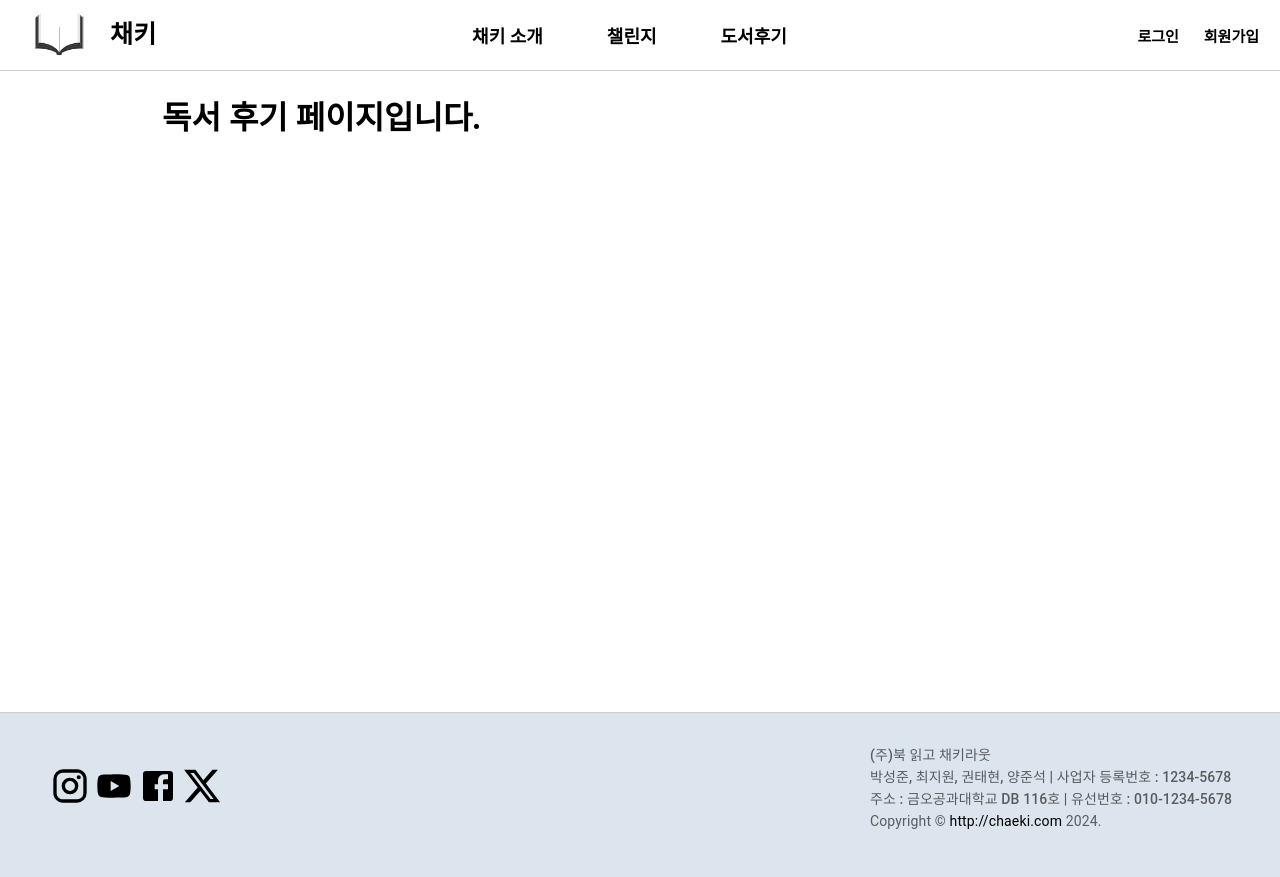
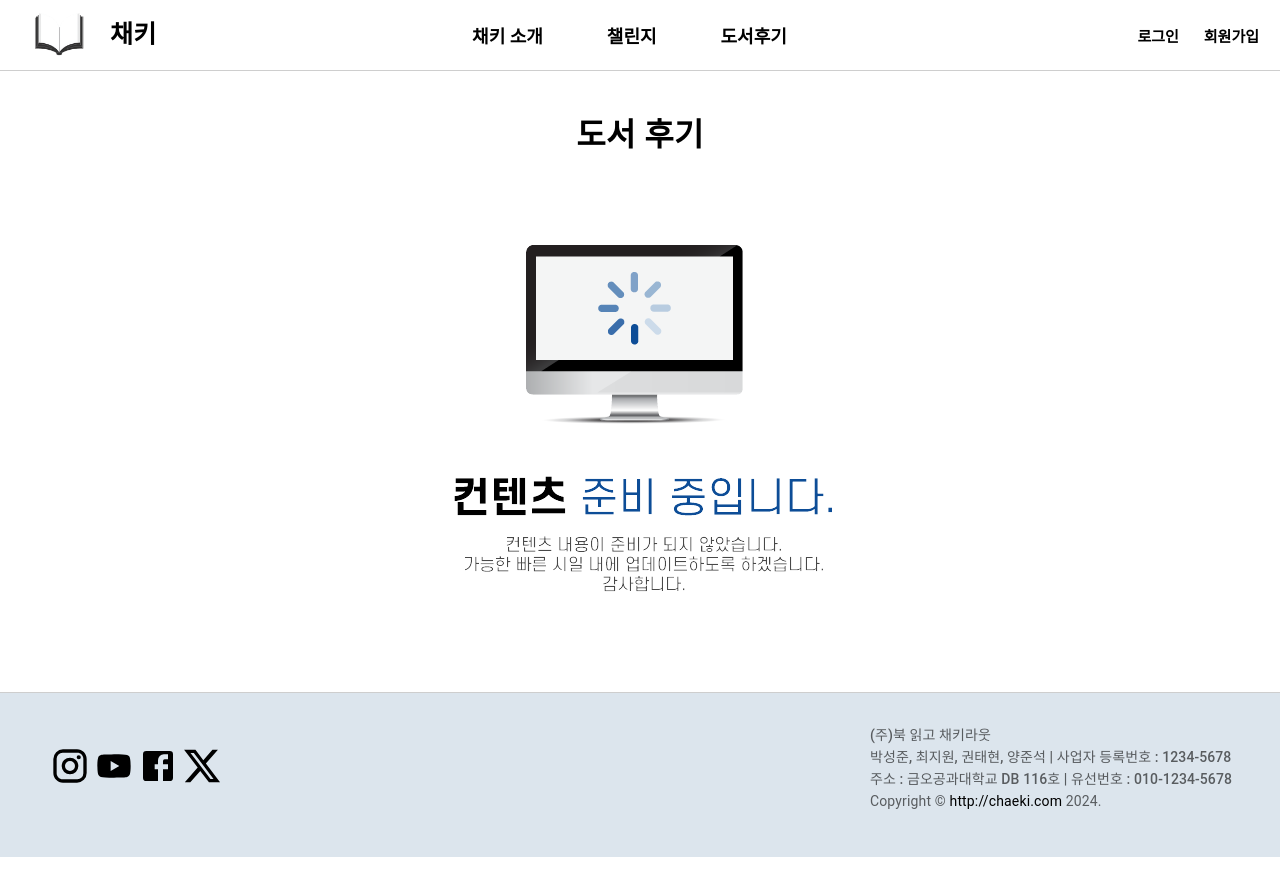
Before and after one commit to Webkit-team/Chae-ki-frontend, a React (Create React App) app: page /review in a window 1280 px wide. Shown: the top 877 px of the page. Built offline with nearby package versions, Linux system fonts and the light colour scheme; a web font is replaced by a local one.

Commit message:
파이어베이스 호스팅 완료

```diff
--- a/src/components/organisms/ReviewContainer.js
+++ b/src/components/organisms/ReviewContainer.js
@@ -1,6 +1,15 @@
+import { Box } from "@mui/material";
+import png02 from '../../assets/png02.png';
+import { SubTitle } from "../atoms/Text";
+
 const ReviewContainer = () => {
     return (
-        <h1>독서 후기 페이지입니다.</h1>
+        <>
+            <SubTitle>도서 후기</SubTitle>
+            <Box sx={{ width: '100%', hegiht: '100%' }}>
+                <img src={png02} alt="개발 진행중" style={{marginLeft:'27px'}}/>
+            </Box>
+        </>
     );
 }
 
```
Also changed, not shown: firebase.json (added), src/assets/png02.png (added), 1 other file (tests, documents, lock files or other folders).
